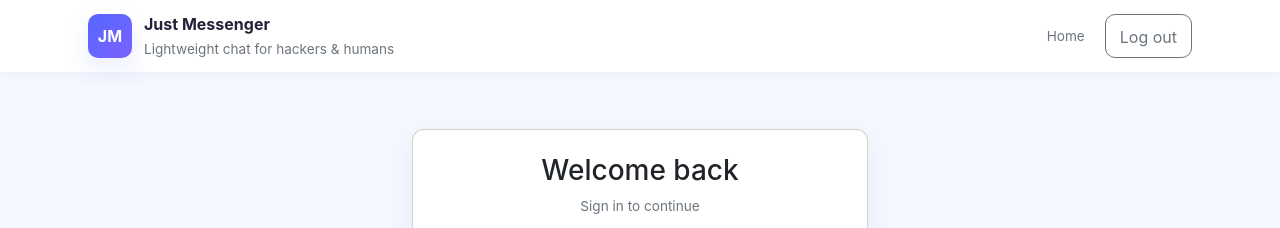
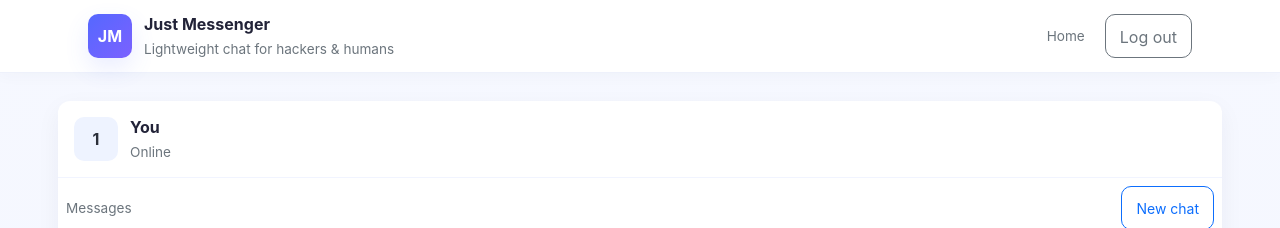
Before and after one commit to IlyaM70/JustMessanger, a React (Vite) app in the folder messanger-web/: page / in a window 1280 px wide. Before the commit this address led to /login. Shown: the top 228 px of the page. Built offline with nearby package versions, Linux system fonts and the light colour scheme; no server answers; sample sign-in values are in the browser's storage.

Commit message:
Implement loading state and redirect unauthenticated users to login in ContactList component

```diff
--- a/messanger-web/src/pages/ContactList.tsx
+++ b/messanger-web/src/pages/ContactList.tsx
@@ -26,6 +26,17 @@ const ContactList: React.FC = () => {
   const [currentUserName, setCurrentUserName] = useState<string>('JM');
   const token = localStorage.getItem('token') || '';
   const navigate = useNavigate();
+  const [loading, setLoading] = useState(true);
+
+useEffect(() => {
+  if (!loading && (!currentUserId || currentUserId === '')) {
+    navigate('/login');
+  }
+}, [loading, currentUserId, navigate]);
+
+
+
+
   //get user id from token
   useEffect(() => {
         try
@@ -38,6 +49,9 @@ const ContactList: React.FC = () => {
         {
             console.error("Invalid token:", error);
         }
+        finally {
+        setLoading(false);
+      }
   }, [token]);
 
 
@@ -78,13 +92,9 @@ const ContactList: React.FC = () => {
     navigate('/chat');
   }
 
-  useEffect(() => {
-      if (!currentUserId || currentUserId === '') {
-    navigate('/login');
+  if (loading) {
+    return <div>Loading...</div>;
   }
-  }, [currentUserId, navigate]);
-
-
 
   return (
     <div className="contact-card">
```
